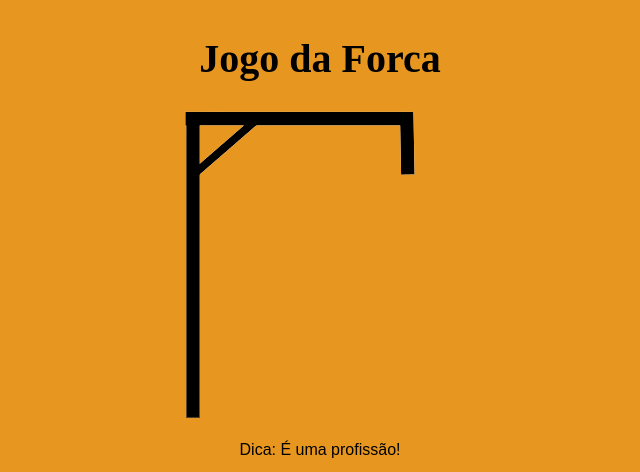
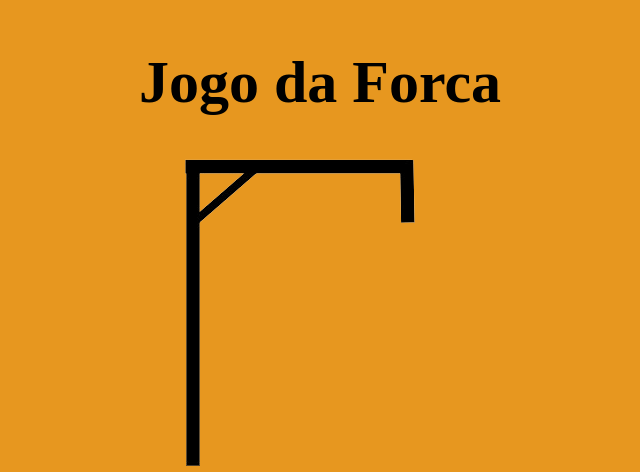
Before and after one commit to Alisr25/projetoForca, a Flask app: page / in a window 1280 px wide. Shown: the top 472 px of the page, without its empty margins (320-960 px from the left). Run offline with Flask 3, Linux system fonts and the light colour scheme; some web fonts are replaced.

Commit message:
Update style.css

```diff
--- a/static/style.css
+++ b/static/style.css
@@ -11,7 +11,7 @@ body {
 }
 
 h1{
-  font-size: 40px;
+  font-size: 60px;
   font-family: "Rye", serif;
 }
 
```
